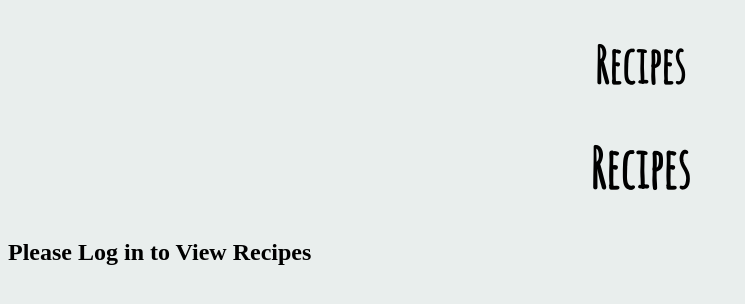
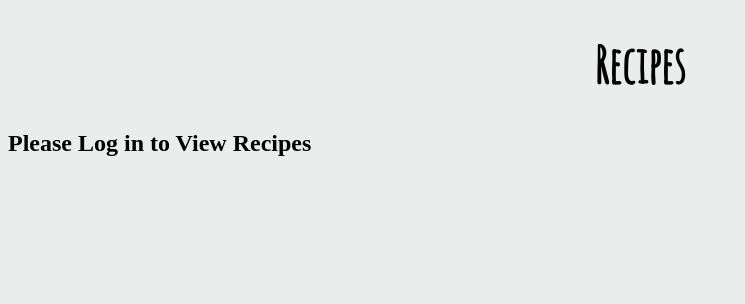
Before and after one commit to nickdep217/My_Fridges, a Python web app: template Templates/recipepage.html in a window 1280 px wide; the page is wider, and only the part inside the window is pictured. Shown: the part 84-388 px from the top of that part, without its empty margins (0-745 px from the left). Run offline with Jinja, Linux system fonts and the light colour scheme; the template is opened without the code that fills it, so the values that code supplies are empty.

Commit message:
fixed bugs on recipe page

```diff
--- a/Templates/recipepage.html
+++ b/Templates/recipepage.html
@@ -25,25 +25,30 @@
     </table>
 
       <h1 style="font-family: 'Amatic SC', cursive;color:black;text-align:center; font-size:50px;">Recipes</h1>
-      <h1 class='fridge_header'><center>Recipes</center></h1>
+      <!--h1 class='fridge_header'><center>Recipes</center></h1-->
 
     </div>
 {% if user %}
 
 <table>
   <tr>
+    {% if recipe_list %}
     <th>Here are the recipes that you can make:</th>
     <!-- <th>Ingredients Needed</th>
     <th>Instructions</th> -->
+    {% endif %}
+  </tr>
+  {% if recipes_list %}
+  {% for each_recipe in recipes_list %}
 
-  </tr>
-  {% for each_recipe in recipes_list %}
   <tr>
     <td><a href='/individual_recipe_page?id={{each_recipe["id"]}}'>{{each_recipe["name"]}}</a></td>
     <td><img src="{{each_recipe['image_url']}}"></td>
   </tr>
   {% endfor %}
-
+  {% else %}
+  <h1 style= text-align:center; > Add items to your fridge to see recipes </h1>
+  {% endif %}
   {% else %}
   <h2> Please Log in to View Recipes </h2>
   {% endif %}
--- a/main.py
+++ b/main.py
@@ -122,7 +122,8 @@ class RecipePage(webapp2.RequestHandler):
         #print food_list
         #["apples","flour","sugar"]
         recipes_list = api_functions.search_recipes(food_list)
-        recipes_list = [api_functions.get_recipes(x) for x in recipes_list]
+        if recipes_list:
+            recipes_list = [api_functions.get_recipes(x) for x in recipes_list]
         data = {
           'user': user,
           'login_url': users.create_login_url('/'),
```
Also changed, not shown: api_functions.py (+4 -3 lines).
